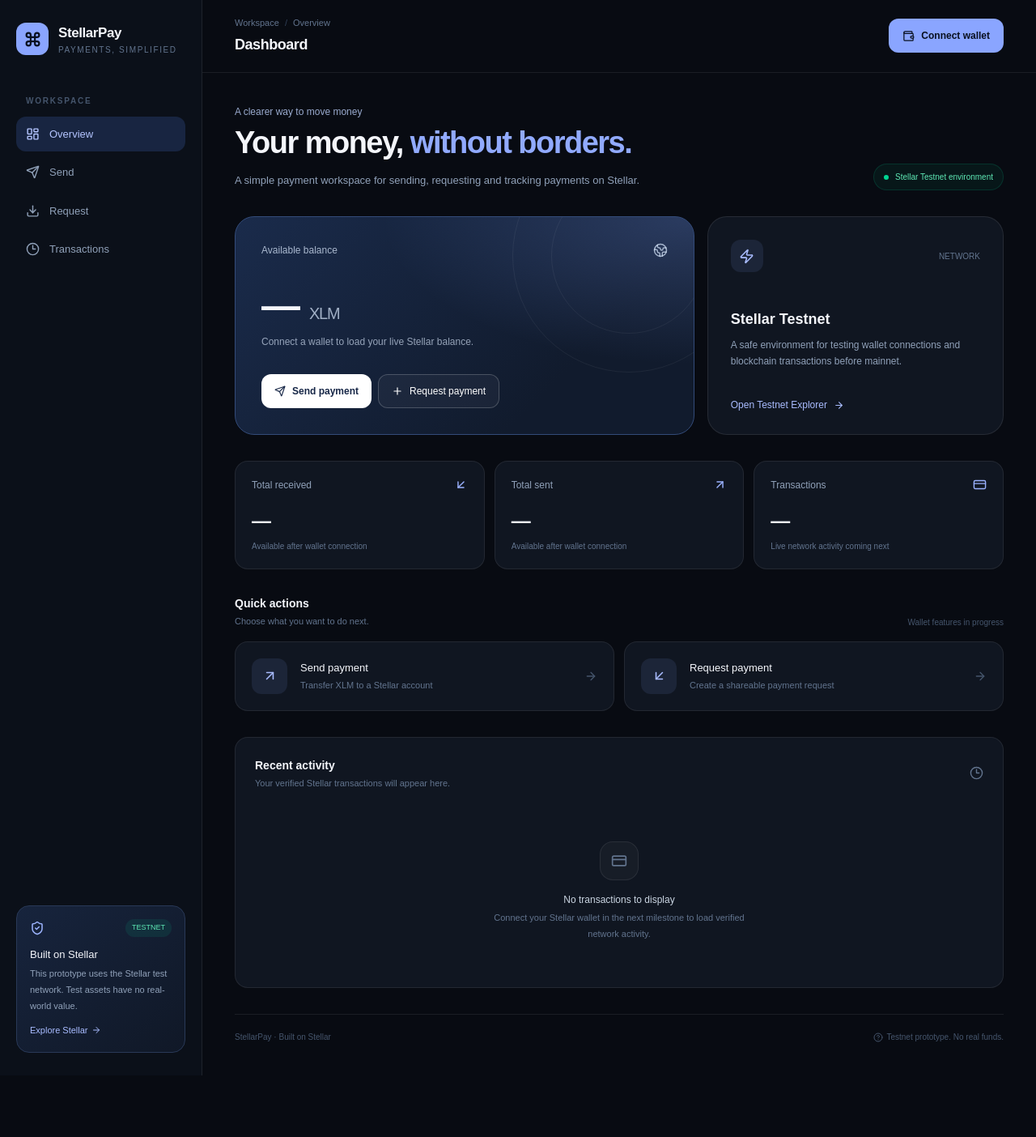
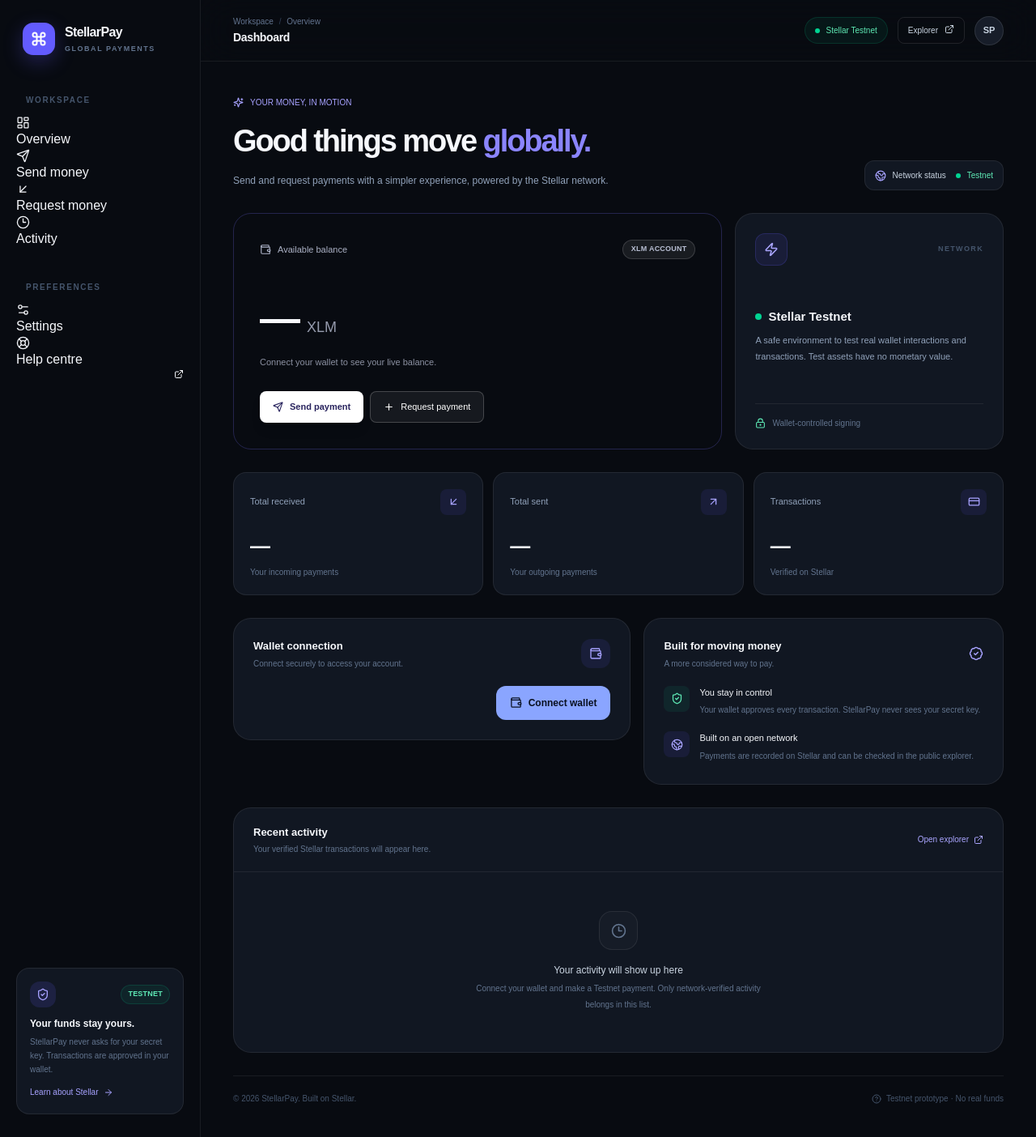
Before and after one commit to ibnmarzuk/stellarpay, a Next.js app: page / in a window 1280 px wide. Shown: the whole page at 81% size. Before the commit the page ends 1328 px from the top, so only its background shows below. Built offline with nearby package versions, Linux system fonts and the light colour scheme; what @stellar/stellar-sdk would draw is missing.

Commit message:
Redesign StellarPay dashboard with Stripe-inspired dark UI

```diff
--- a/src/app/page.tsx
+++ b/src/app/page.tsx
@@ -1,164 +1,192 @@
-import { WalletConnect } from "@/components/wallet-connect";
-
 import {
   ArrowDownLeft,
   ArrowRight,
   ArrowUpRight,
+  BadgeCheck,
   CircleHelp,
   Clock3,
   Command,
   CreditCard,
-  Download,
+  ExternalLink,
   Globe2,
   LayoutDashboard,
+  LifeBuoy,
+  LockKeyhole,
   Plus,
   Send,
+  Settings2,
   ShieldCheck,
+  Sparkles,
+  Wallet,
   Zap,
 } from "lucide-react";
+import { WalletConnect } from "@/components/wallet-connect";
 
-const navItems = [
-  { label: "Overview", icon: LayoutDashboard, active: true },
-  { label: "Send", icon: Send, active: false },
-  { label: "Request", icon: Download, active: false },
-  { label: "Transactions", icon: Clock3, active: false },
+const navigation = [
+  { label: "Overview", href: "#overview", icon: LayoutDashboard, active: true },
+  { label: "Send money", href: "#send", icon: Send, active: false },
+  { label: "Request money", href: "#request", icon: ArrowDownLeft, active: false },
+  { label: "Activity", href: "#activity", icon: Clock3, active: false },
 ];
 
-const quickActions = [
-  { title: "Send payment", detail: "Transfer XLM to a Stellar account", icon: ArrowUpRight },
-  { title: "Request payment", detail: "Create a shareable payment request", icon: ArrowDownLeft },
+const metrics = [
+  { label: "Total received", value: "—", detail: "Your incoming payments", icon: ArrowDownLeft },
+  { label: "Total sent", value: "—", detail: "Your outgoing payments", icon: ArrowUpRight },
+  { label: "Transactions", value: "—", detail: "Verified on Stellar", icon: CreditCard },
 ];
 
 export default function Home() {
   return (
-    <main className="min-h-screen bg-[#080b12] text-[#f4f6fb]">
-      <div className="mx-auto flex min-h-screen max-w-[1600px]">
-        <aside className="hidden w-[250px] shrink-0 flex-col border-r border-white/[0.08] bg-[#0b1019] px-5 py-7 lg:flex">
-          <a href="/" className="flex items-center gap-3">
-            <span className="grid size-10 place-items-center rounded-xl bg-[#8aa5ff] text-[#09101f]">
-              <Command size={21} strokeWidth={2.5} />
+    <main className="min-h-screen bg-[#080b11] text-[#f6f8fc]">
+      <div className="mx-auto flex min-h-screen max-w-[1680px]">
+        <aside className="sidebar-shell hidden w-[248px] shrink-0 flex-col border-r border-white/[0.07] px-5 py-7 lg:flex">
+          <a href="#overview" className="flex items-center gap-3 px-2">
+            <span className="grid size-10 place-items-center rounded-[13px] bg-[#635bff] text-white shadow-[0_8px_24px_rgba(99,91,255,0.28)]">
+              <Command size={20} strokeWidth={2.4} />
             </span>
             <span>
-              <span className="block text-[17px] font-semibold tracking-tight">StellarPay</span>
-              <span className="block text-[10px] tracking-[0.16em] text-slate-500 uppercase">Payments, simplified</span>
+              <span className="block text-[16px] font-semibold tracking-[-0.04em]">StellarPay</span>
+              <span className="mt-0.5 block text-[9px] font-semibold tracking-[0.17em] text-slate-500 uppercase">Global payments</span>
             </span>
           </a>
 
-          <p className="mb-3 mt-12 px-3 text-[10px] font-semibold tracking-[0.18em] text-slate-600 uppercase">Workspace</p>
-          <nav className="space-y-1">
-            {navItems.map(({ label, icon: Icon, active }) => (
-              <a key={label} href={label === "Overview" ? "#overview" : `#${label.toLowerCase()}`} className={`flex items-center gap-3 rounded-xl px-3 py-3 text-[13px] transition ${active ? "bg-[#182541] text-[#b4c5ff]" : "text-slate-400 hover:bg-white/[0.04] hover:text-white"}`}>
-                <Icon size={17} /> {label}
-              </a>
-            ))}
-          </nav>
+          <div className="mt-12">
+            <p className="mb-3 px-3 text-[10px] font-semibold tracking-[0.16em] text-slate-600 uppercase">Workspace</p>
+            <nav className="space-y-1">
+              {navigation.map(({ label, href, icon: Icon, active }) => (
+                <a key={label} href={href} className={`nav-link ${active ? "nav-link-active" : ""}`}>
+                  <Icon size={17} strokeWidth={1.8} />
+                  <span>{label}</span>
+                  {active && <span className="ml-auto size-1.5 rounded-full bg-[#8b85ff]" />}
+                </a>
+              ))}
+            </nav>
+          </div>
 
-          <div className="mt-auto rounded-2xl border border-[#293957] bg-gradient-to-br from-[#17243d] to-[#101827] p-4">
+          <div className="mt-10">
+            <p className="mb-3 px-3 text-[10px] font-semibold tracking-[0.16em] text-slate-600 uppercase">Preferences</p>
+            <a href="#network" className="nav-link"><Settings2 size={17} strokeWidth={1.8} /> Settings</a>
+            <a href="https://developers.stellar.org/" target="_blank" rel="noreferrer" className="nav-link"><LifeBuoy size={17} strokeWidth={1.8} /> Help centre <ExternalLink className="ml-auto" size={12} /></a>
+          </div>
+
+          <div className="mt-auto rounded-2xl border border-white/[0.08] bg-[#111722] p-4">
             <div className="mb-3 flex items-center justify-between">
-              <ShieldCheck size={18} className="text-[#9db5ff]" />
-              <span className="rounded-full bg-emerald-400/10 px-2 py-1 text-[9px] font-medium text-emerald-300">TESTNET</span>
+              <span className="grid size-8 place-items-center rounded-xl bg-[#635bff]/15 text-[#a7a2ff]"><ShieldCheck size={16} /></span>
+              <span className="rounded-full border border-emerald-400/15 bg-emerald-400/[0.07] px-2 py-1 text-[9px] font-semibold tracking-wide text-emerald-300">TESTNET</span>
             </div>
-            <p className="text-[13px] font-medium">Built on Stellar</p>
-            <p className="mt-1 text-[11px] leading-5 text-slate-400">This prototype uses the Stellar test network. Test assets have no real-world value.</p>
-            <a href="https://developers.stellar.org/" target="_blank" rel="noreferrer" className="mt-3 inline-flex items-center gap-1 text-[11px] text-[#a9bcff]">Explore Stellar <ArrowRight size={12} /></a>
+            <p className="text-xs font-semibold">Your funds stay yours.</p>
+            <p className="mt-1.5 text-[10px] leading-[1.7] text-slate-500">StellarPay never asks for your secret key. Transactions are approved in your wallet.</p>
+            <a href="https://developers.stellar.org/" target="_blank" rel="noreferrer" className="mt-3 inline-flex items-center gap-1.5 text-[10px] font-medium text-[#a7a2ff] hover:text-white">Learn about Stellar <ArrowRight size={12} /></a>
           </div>
         </aside>
 
         <section className="min-w-0 flex-1">
-          <header className="flex flex-wrap items-center justify-between gap-4 border-b border-white/[0.08] px-5 py-5 sm:px-8 lg:px-10">
-            <div>
-              <p className="text-[11px] text-slate-500">Workspace <span className="px-1 text-slate-700">/</span> Overview</p>
-              <h1 className="mt-1 text-lg font-semibold tracking-tight">Dashboard</h1>
+          <header className="topbar sticky top-0 z-20 flex h-[76px] items-center justify-between border-b border-white/[0.07] px-5 backdrop-blur-xl sm:px-8 lg:px-10">
+            <div className="flex items-center gap-3">
+              <span className="grid size-9 place-items-center rounded-xl bg-[#635bff] text-white lg:hidden"><Command size={18} /></span>
+              <div>
+                <p className="text-[10px] font-medium text-slate-500">Workspace <span className="px-1 text-slate-700">/</span> Overview</p>
+                <h1 className="mt-0.5 text-sm font-semibold tracking-tight">Dashboard</h1>
+              </div>
             </div>
-            <WalletConnect />
+            <div className="flex items-center gap-3">
+              <span className="hidden items-center gap-2 rounded-full border border-emerald-400/15 bg-emerald-400/[0.06] px-3 py-2 text-[10px] font-medium text-emerald-300 sm:inline-flex"><span className="size-1.5 rounded-full bg-emerald-400" /> Stellar Testnet</span>
+              <a href="https://stellar.expert/explorer/testnet" target="_blank" rel="noreferrer" className="hidden rounded-lg border border-white/10 px-3 py-2 text-[10px] font-medium text-slate-300 transition hover:border-white/20 hover:text-white sm:inline-flex">Explorer <ExternalLink size={12} className="ml-2" /></a>
+              <span className="grid size-9 place-items-center rounded-full border border-white/10 bg-[#171d29] text-[11px] font-semibold text-slate-300">SP</span>
+            </div>
           </header>
 
-          <div id="overview" className="mx-auto max-w-[1250px] space-y-8 px-5 py-8 sm:px-8 lg:px-10 lg:py-10">
+          <div id="overview" className="mx-auto max-w-[1320px] space-y-7 px-5 py-8 sm:px-8 lg:px-10 lg:py-10">
             <div className="flex flex-wrap items-end justify-between gap-4">
               <div>
-                <p className="text-xs text-[#9aabcf]">A clearer way to move money</p>
-                <h2 className="mt-2 max-w-2xl text-3xl font-semibold tracking-[-0.04em] sm:text-[38px]">Your money, <span className="text-[#91aaff]">without borders.</span></h2>
-                <p className="mt-3 max-w-xl text-[13px] leading-6 text-slate-400">A simple payment workspace for sending, requesting and tracking payments on Stellar.</p>
+                <div className="mb-3 inline-flex items-center gap-2 text-[10px] font-medium text-[#a7a2ff]"><Sparkles size={13} /> YOUR MONEY, IN MOTION</div>
+                <h2 className="text-[30px] font-semibold tracking-[-0.055em] sm:text-[38px]">Good things move <span className="text-[#8b85ff]">globally.</span></h2>
+                <p className="mt-2 max-w-xl text-[12px] leading-6 text-slate-400">Send and request payments with a simpler experience, powered by the Stellar network.</p>
               </div>
-              <div className="inline-flex items-center gap-2 rounded-full border border-emerald-400/15 bg-emerald-400/[0.06] px-3 py-2 text-[10px] text-emerald-300">
-                <span className="size-1.5 rounded-full bg-emerald-400" /> Stellar Testnet environment
+              <div className="flex items-center gap-2 rounded-xl border border-white/[0.08] bg-[#111722] px-3 py-2.5">
+                <Globe2 size={14} className="text-[#a7a2ff]" />
+                <span className="text-[10px] font-medium text-slate-300">Network status</span>
+                <span className="ml-1 size-1.5 rounded-full bg-emerald-400" />
+                <span className="text-[10px] text-emerald-300">Testnet</span>
               </div>
             </div>
 
-            <div className="grid gap-4 xl:grid-cols-[1.55fr_1fr]">
-              <section className="relative overflow-hidden rounded-[24px] border border-[#334b79] bg-[radial-gradient(ellipse_at_top_right,_rgba(111,145,231,0.27),_transparent_48%),linear-gradient(135deg,#1a2b4b,#111b2d_72%)] p-6 sm:p-8">
-                <div className="absolute -right-16 -top-24 size-72 rounded-full border border-white/[0.06]" />
-                <div className="absolute -right-4 -top-12 size-48 rounded-full border border-white/[0.06]" />
-                <div className="relative flex items-center justify-between">
-                  <p className="text-xs text-blue-100/75">Available balance</p>
-                  <Globe2 size={18} className="text-blue-100/70" />
+            <div className="grid gap-4 xl:grid-cols-[1.55fr_0.85fr]">
+              <section className="balance-panel relative min-h-[260px] overflow-hidden rounded-[22px] border border-[#7770ff]/25 p-6 sm:p-8">
+                <div className="balance-orb balance-orb-one" />
+                <div className="balance-orb balance-orb-two" />
+                <div className="relative z-10 flex items-center justify-between">
+                  <div className="flex items-center gap-2 text-[11px] font-medium text-indigo-100/75"><Wallet size={14} /> Available balance</div>
+                  <span className="rounded-full border border-white/15 bg-white/[0.07] px-2.5 py-1 text-[9px] font-semibold tracking-wide text-indigo-100/80">XLM ACCOUNT</span>
                 </div>
-                <div className="relative mt-9">
-                  <p className="text-4xl font-semibold tracking-tight sm:text-5xl">— <span className="text-xl font-medium text-blue-100/70">XLM</span></p>
-                  <p className="mt-3 text-xs text-blue-100/65">Connect a wallet to load your live Stellar balance.</p>
+                <div className="relative z-10 mt-9">
+                  <p className="text-[42px] font-semibold tracking-[-0.06em] sm:text-[50px]">— <span className="text-lg font-medium tracking-normal text-indigo-100/65">XLM</span></p>
+                  <p className="mt-2 text-[11px] text-indigo-100/60">Connect your wallet to see your live balance.</p>
                 </div>
-                <div className="relative mt-8 flex flex-wrap gap-2">
-                  <a href="#send" className="inline-flex items-center gap-2 rounded-xl bg-white px-4 py-3 text-xs font-semibold text-[#172747] hover:bg-blue-50"> <Send size={14} /> Send payment</a>
-                  <a href="#request" className="inline-flex items-center gap-2 rounded-xl border border-white/20 bg-white/[0.04] px-4 py-3 text-xs font-medium text-white hover:bg-white/10"><Plus size={14} /> Request payment</a>
+                <div className="relative z-10 mt-7 flex flex-wrap gap-2">
+                  <a href="#send" className="inline-flex items-center gap-2 rounded-lg bg-white px-4 py-2.5 text-[11px] font-semibold text-[#29245e] shadow-lg shadow-black/10 transition hover:bg-indigo-50"><Send size={13} /> Send payment</a>
+                  <a href="#request" className="inline-flex items-center gap-2 rounded-lg border border-white/20 bg-white/[0.06] px-4 py-2.5 text-[11px] font-medium text-white transition hover:bg-white/[0.12]"><Plus size={13} /> Request payment</a>
                 </div>
               </section>
 
-              <section className="flex flex-col justify-between rounded-[24px] border border-white/[0.09] bg-[#101621] p-6 sm:p-7">
+              <section id="network" className="flex flex-col justify-between rounded-[22px] border border-white/[0.08] bg-[#111722] p-6">
                 <div className="flex items-center justify-between">
-                  <span className="grid size-10 place-items-center rounded-xl bg-[#8aa5ff]/10 text-[#a9bcff]"><Zap size={19} /></span>
-                  <span className="text-[10px] text-slate-500">NETWORK</span>
+                  <span className="grid size-10 place-items-center rounded-xl border border-[#635bff]/20 bg-[#635bff]/10 text-[#aaa5ff]"><Zap size={18} /></span>
+                  <span className="text-[9px] font-semibold tracking-[0.15em] text-slate-600">NETWORK</span>
                 </div>
-                <div className="mt-8">
-                  <p className="text-lg font-semibold">Stellar Testnet</p>
-                  <p className="mt-2 text-xs leading-5 text-slate-400">A safe environment for testing wallet connections and blockchain transactions before mainnet.</p>
+                <div className="mt-7">
+                  <div className="flex items-center gap-2"><span className="size-2 rounded-full bg-emerald-400" /><h3 className="text-[15px] font-semibold">Stellar Testnet</h3></div>
+                  <p className="mt-2 text-[11px] leading-5 text-slate-400">A safe environment to test real wallet interactions and transactions. Test assets have no monetary value.</p>
                 </div>
-                <a href="https://stellar.expert/explorer/testnet" target="_blank" rel="noreferrer" className="mt-6 inline-flex items-center gap-2 text-xs text-[#a9bcff] hover:text-white">Open Testnet Explorer <ArrowRight size={13} /></a>
+                <div className="mt-6 flex items-center gap-2 border-t border-white/[0.07] pt-4 text-[10px] text-slate-500"><LockKeyhole size={13} className="text-emerald-300" /> Wallet-controlled signing</div>
               </section>
             </div>
 
             <div className="grid gap-3 sm:grid-cols-3">
-              {[
-                { label: "Total received", value: "—", icon: ArrowDownLeft, note: "Available after wallet connection" },
-                { label: "Total sent", value: "—", icon: ArrowUpRight, note: "Available after wallet connection" },
-                { label: "Transactions", value: "—", icon: CreditCard, note: "Live network activity coming next" },
-              ].map(({ label, value, icon: Icon, note }) => (
-                <div key={label} className="rounded-2xl border border-white/[0.08] bg-[#101621] p-5">
-                  <div className="flex items-center justify-between"><p className="text-xs text-slate-400">{label}</p><Icon size={17} className="text-[#9bb2ff]" /></div>
-                  <p className="mt-5 text-2xl font-semibold">{value}</p>
-                  <p className="mt-2 text-[10px] text-slate-500">{note}</p>
-                </div>
+              {metrics.map(({ label, value, detail, icon: Icon }) => (
+                <section key={label} className="rounded-2xl border border-white/[0.08] bg-[#111722] p-5 transition hover:border-white/[0.14]">
+                  <div className="flex items-center justify-between"><p className="text-[11px] font-medium text-slate-400">{label}</p><span className="grid size-8 place-items-center rounded-lg bg-[#635bff]/10 text-[#a7a2ff]"><Icon size={15} /></span></div>
+                  <p className="mt-5 text-[25px] font-semibold tracking-tight">{value}</p>
+                  <p className="mt-1.5 text-[10px] text-slate-500">{detail}</p>
+                </section>
               ))}
             </div>
 
-            <section>
-              <div className="mb-4 flex items-end justify-between">
-                <div><h3 className="text-sm font-semibold">Quick actions</h3><p className="mt-1 text-[11px] text-slate-500">Choose what you want to do next.</p></div>
-                <span className="text-[10px] text-slate-600">Wallet features in progress</span>
+            <section className="grid items-start gap-4 xl:grid-cols-[1.05fr_0.95fr]">
+              <div className="rounded-[22px] border border-white/[0.08] bg-[#111722] p-5 sm:p-6">
+                <div className="mb-5 flex items-center justify-between">
+                  <div><h3 className="text-[13px] font-semibold">Wallet connection</h3><p className="mt-1 text-[10px] text-slate-500">Connect securely to access your account.</p></div>
+                  <span className="grid size-9 place-items-center rounded-xl bg-[#635bff]/10 text-[#a7a2ff]"><Wallet size={16} /></span>
+                </div>
+                <WalletConnect />
               </div>
-              <div className="grid gap-3 md:grid-cols-2">
-                {quickActions.map(({ title, detail, icon: Icon }) => (
-                  <a key={title} href={title.startsWith("Send") ? "#send" : "#request"} className="group flex items-center justify-between rounded-2xl border border-white/[0.08] bg-[#101621] p-5 transition hover:border-[#718fd7]/40 hover:bg-[#141e2d]">
-                    <div className="flex items-center gap-4"><span className="grid size-11 place-items-center rounded-xl bg-[#8aa5ff]/10 text-[#a9bcff]"><Icon size={19} /></span><span><span className="block text-[13px] font-medium">{title}</span><span className="mt-1 block text-[11px] text-slate-500">{detail}</span></span></div>
-                    <ArrowRight size={16} className="text-slate-600 transition group-hover:translate-x-1 group-hover:text-white" />
-                  </a>
-                ))}
+              <div className="rounded-[22px] border border-white/[0.08] bg-[#111722] p-5 sm:p-6">
+                <div className="flex items-center justify-between">
+                  <div><h3 className="text-[13px] font-semibold">Built for moving money</h3><p className="mt-1 text-[10px] text-slate-500">A more considered way to pay.</p></div>
+                  <BadgeCheck size={18} className="text-[#a7a2ff]" />
+                </div>
+                <div className="mt-5 space-y-4">
+                  <div className="flex gap-3"><span className="grid size-8 shrink-0 place-items-center rounded-lg bg-emerald-400/[0.08] text-emerald-300"><ShieldCheck size={15} /></span><div><p className="text-[11px] font-medium">You stay in control</p><p className="mt-1 text-[10px] leading-5 text-slate-500">Your wallet approves every transaction. StellarPay never sees your secret key.</p></div></div>
+                  <div className="flex gap-3"><span className="grid size-8 shrink-0 place-items-center rounded-lg bg-[#635bff]/10 text-[#aaa5ff]"><Globe2 size={15} /></span><div><p className="text-[11px] font-medium">Built on an open network</p><p className="mt-1 text-[10px] leading-5 text-slate-500">Payments are recorded on Stellar and can be checked in the public explorer.</p></div></div>
+                </div>
               </div>
             </section>
 
-            <section id="transactions" className="rounded-2xl border border-white/[0.08] bg-[#101621] p-5 sm:p-6">
-              <div className="flex items-center justify-between gap-3"><div><h3 className="text-sm font-semibold">Recent activity</h3><p className="mt-1 text-[11px] text-slate-500">Your verified Stellar transactions will appear here.</p></div><Clock3 size={17} className="text-slate-500" /></div>
-              <div className="mt-8 flex flex-col items-center justify-center py-8 text-center">
-                <span className="grid size-12 place-items-center rounded-2xl border border-white/[0.08] bg-white/[0.03] text-slate-500"><CreditCard size={20} /></span>
-                <p className="mt-4 text-xs font-medium text-slate-300">No transactions to display</p>
-                <p className="mt-1 max-w-xs text-[11px] leading-5 text-slate-500">Connect your Stellar wallet in the next milestone to load verified network activity.</p>
+            <section id="activity" className="overflow-hidden rounded-[22px] border border-white/[0.08] bg-[#111722]">
+              <div className="flex flex-wrap items-center justify-between gap-3 border-b border-white/[0.07] px-5 py-5 sm:px-6">
+                <div><h3 className="text-[13px] font-semibold">Recent activity</h3><p className="mt-1 text-[10px] text-slate-500">Your verified Stellar transactions will appear here.</p></div>
+                <a href="https://stellar.expert/explorer/testnet" target="_blank" rel="noreferrer" className="inline-flex items-center gap-1.5 text-[10px] font-medium text-[#aaa5ff] hover:text-white">Open explorer <ExternalLink size={12} /></a>
+              </div>
+              <div className="flex flex-col items-center justify-center px-5 py-12 text-center">
+                <span className="grid size-12 place-items-center rounded-2xl border border-white/[0.08] bg-white/[0.025] text-slate-500"><Clock3 size={19} /></span>
+                <p className="mt-4 text-[12px] font-medium text-slate-300">Your activity will show up here</p>
+                <p className="mt-1 max-w-sm text-[10px] leading-5 text-slate-500">Connect your wallet and make a Testnet payment. Only network-verified activity belongs in this list.</p>
               </div>
             </section>
 
-            <div id="send" className="sr-only">Send payment feature coming soon</div>
-            <div id="request" className="sr-only">Payment request feature coming soon</div>
-            <footer className="flex flex-wrap items-center justify-between gap-3 border-t border-white/[0.08] pt-5 text-[10px] text-slate-600">
-              <span>StellarPay · Built on Stellar</span>
-              <span className="inline-flex items-center gap-1"><CircleHelp size={12} /> Testnet prototype. No real funds.</span>
+            <footer className="flex flex-wrap items-center justify-between gap-3 border-t border-white/[0.07] pt-5 text-[10px] text-slate-600">
+              <span>© 2026 StellarPay. Built on Stellar.</span>
+              <span className="inline-flex items-center gap-1.5"><CircleHelp size={12} /> Testnet prototype · No real funds</span>
             </footer>
           </div>
         </section>
```
